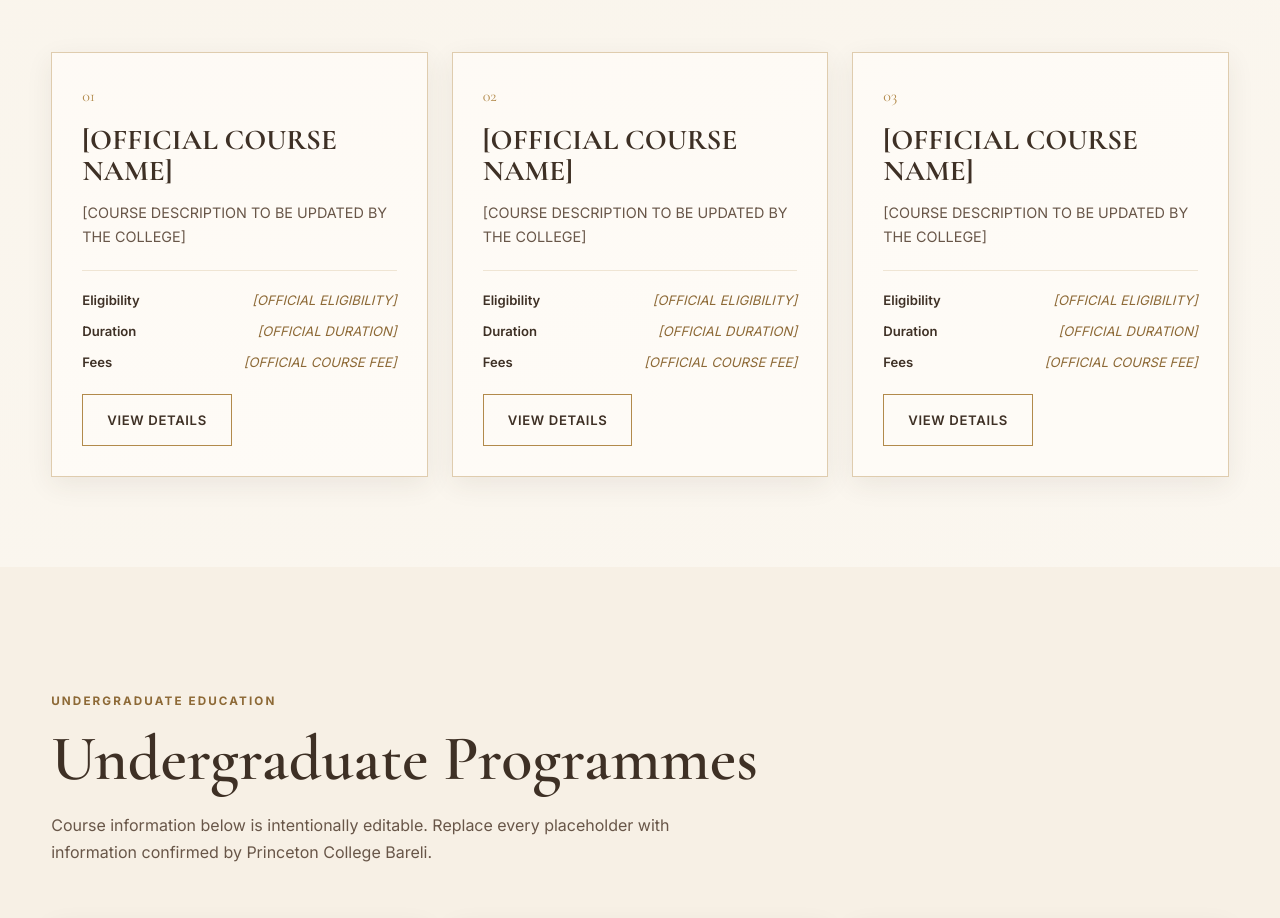
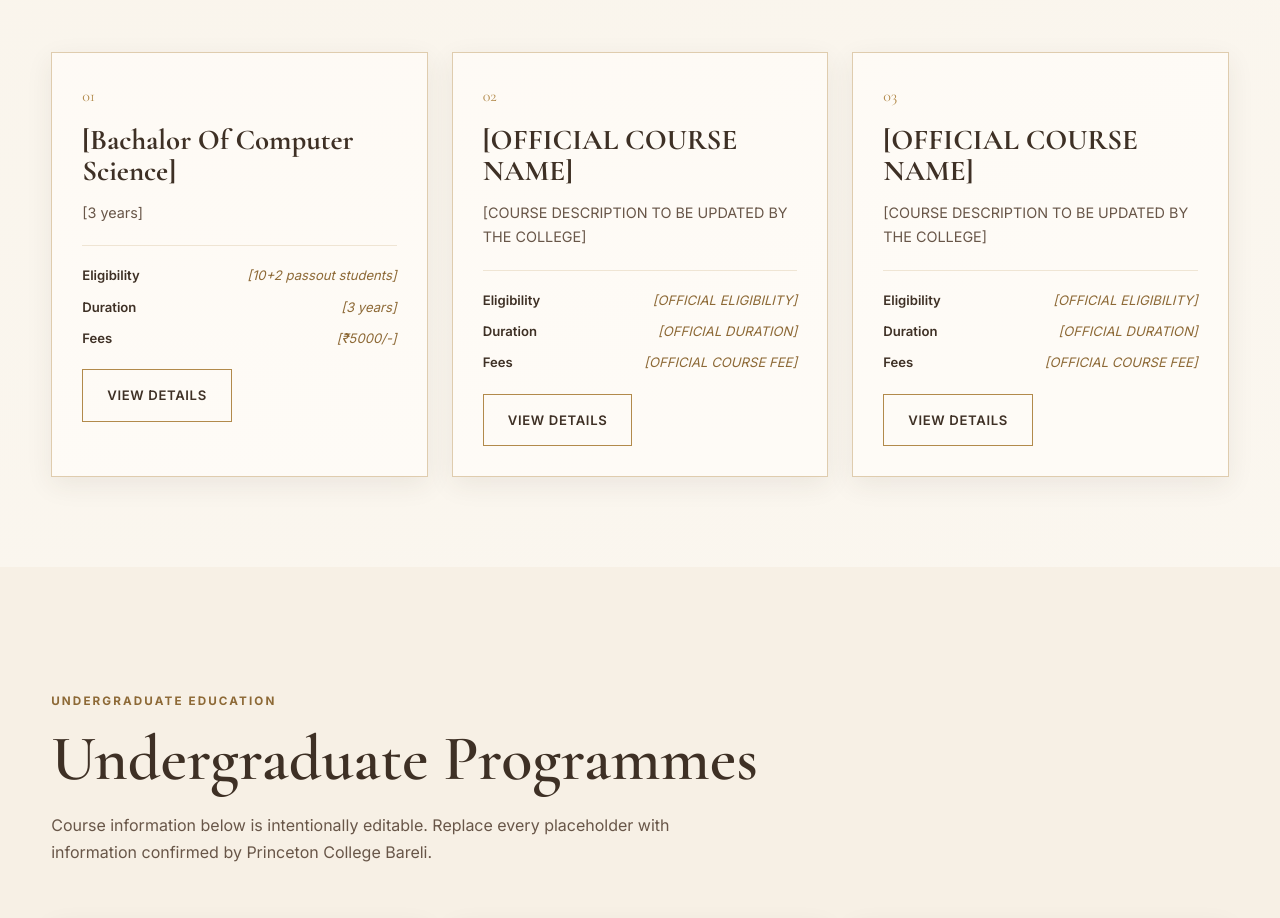
Before and after one commit to mahinshrivastava1307-create/Princeton-college-bareli, a plain HTML site: page index.html in a window 1280 px wide. Shown: the part 1943-2861 px from the top of the page. Drawn offline with nearby package versions, Linux system fonts and the light colour scheme.

Commit message:
Update course details in index.html

```diff
--- a/index.html
+++ b/index.html
@@ -1733,11 +1733,11 @@ htt<!DOCTYPE html>
                 </div>
 
                 <h3>
-                    [OFFICIAL COURSE NAME]
+                    [Bachalor Of Computer Science]
                 </h3>
 
                 <p>
-                    [COURSE DESCRIPTION TO BE UPDATED BY THE COLLEGE]
+                    [3 years]
                 </p>
 
                 <div class="course-info">
@@ -1745,21 +1745,21 @@ htt<!DOCTYPE html>
                     <div class="info-row">
                         <span>Eligibility</span>
                         <span class="placeholder">
-                            [OFFICIAL ELIGIBILITY]
+                            [10+2 passout students]
                         </span>
                     </div>
 
                     <div class="info-row">
                         <span>Duration</span>
                         <span class="placeholder">
-                            [OFFICIAL DURATION]
+                            [3 years]
                         </span>
                     </div>
 
                     <div class="info-row">
                         <span>Fees</span>
                         <span class="placeholder">
-                            [OFFICIAL COURSE FEE]
+                            [₹5000/-]
                         </span>
                     </div>
 
```
